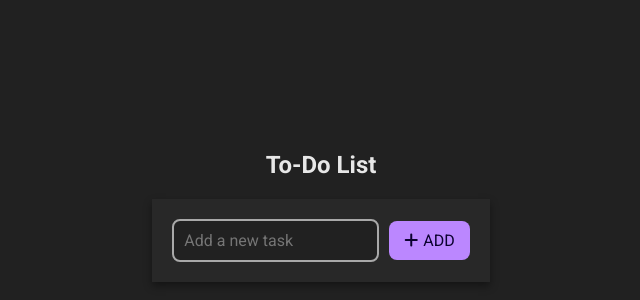
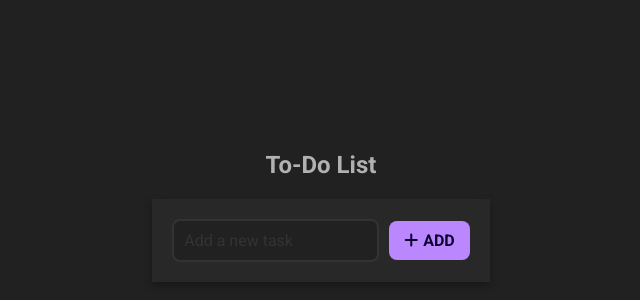
Before and after one commit to andyc90/react-to-do-list, a React (Vite) app: page / in a window 1280 px wide. Shown: the part 184-484 px from the top of the page, without its empty margins (319-959 px from the left). Built offline with nearby package versions, Linux system fonts and the light colour scheme.

Commit message:
updated App.css and index.css

```diff
--- a/src/App.css
+++ b/src/App.css
@@ -1,8 +1,23 @@
+:root {
+  --primary-color: #b1b1b1;
+  --background-color: #282828;
+  --text-color: #b1b1b1;
+  --input-background: #212121;
+  --input-border: #333333;
+  --input-placeholder: #333333;
+  --input-focus-border: #bb87ff;
+  --button-bg: #bb87ff;
+  --button-text: #0c0230;
+  --output-bg: #282828;
+  --task-border: #333333;
+  --task-completed: #333333;
+}
+
 .container {
   text-align: center;
   max-width: 600px;
   margin: 40px auto;
-  color: #e7e7e7;
+  color: var(--primary-color);
 }
 
 .header {
@@ -11,8 +26,8 @@
 }
 
 .input-container {
-  background-color: #282828;
-  box-shadow: 0 4px 8px rgba(0, 0, 0, 0.4);
+  background-color: var(--background-color);
+  box-shadow: 0 4px 8px rgba(0, 0, 0, 0.3);
   padding: 20px;
   margin-bottom: 20px;
   display: flex;
@@ -24,18 +39,30 @@ input[type="text"] {
   flex-grow: 1;
   padding: 10px;
   font-size: 16px;
-  background-color: #212121;
-  border: 2px solid darkgray;
+  background-color: var(--input-background);
+  border: 2px solid var(--input-border);
   border-radius: 8px;
   margin-right: 10px;
-  color: #e7e7e7;
+  color: var(--text-color);
   outline: none;
+}
+
+input[type="text"]::placeholder {
+  color: var(--input-placeholder);
+}
+
+input[type="text"]:focus {
+  border-color: var(--input-focus-border);
+}
+
+button {
+  font-weight: bold;
 }
 
 .add-button {
   padding: 10px 15px;
-  background-color: #bb87ff;
-  color: #0c0230;
+  background-color: var(--button-bg);
+  color: var(--button-text);
   border: none;
   cursor: pointer;
   font-size: 16px;
@@ -48,8 +75,8 @@ input[type="text"] {
 }
 
 .output-container {
-  background-color: #282828;
-  box-shadow: 0 4px 8px rgba(0, 0, 0, 0.4);
+  background-color: var(--output-bg);
+  box-shadow: 0 4px 8px rgba(0, 0, 0, 0.3);
   padding: 20px;
   display: flex;
   flex-direction: column;
@@ -62,9 +89,10 @@ input[type="text"] {
   display: flex;
   justify-content: space-between;
   align-items: center;
-  border-bottom: 2px solid #f2f2f2;
+  border-bottom: 2px solid var(--task-border);
   width: 100%;
   margin-bottom: 20px;
+  font-weight: bold;
 }
 
 .to-do-task:last-child {
@@ -77,12 +105,12 @@ input[type="text"] {
   overflow: hidden;
   text-overflow: ellipsis;
   max-width: calc(100% - 50px);
-  color: #e7e7e7;
+  color: var(--text-color);
 }
 
 .completed-task {
   text-decoration: line-through;
-  color: #9e9e9e;
+  color: var(--task-completed);
 }
 
 .delete-button {
@@ -91,8 +119,8 @@ input[type="text"] {
   display: flex;
   justify-content: center;
   align-items: center;
-  background-color: #01dcc6;
-  color: #0c0230;
+  background-color: var(--button-bg);
+  color: var(--button-text);
   border: none;
   cursor: pointer;
   font-size: 16px;
--- a/src/index.css
+++ b/src/index.css
@@ -5,7 +5,6 @@
 }
 
 body {
-  color: #b1b1b1;
   background-color: #212121;
   margin: 0;
   padding: 0;
```
